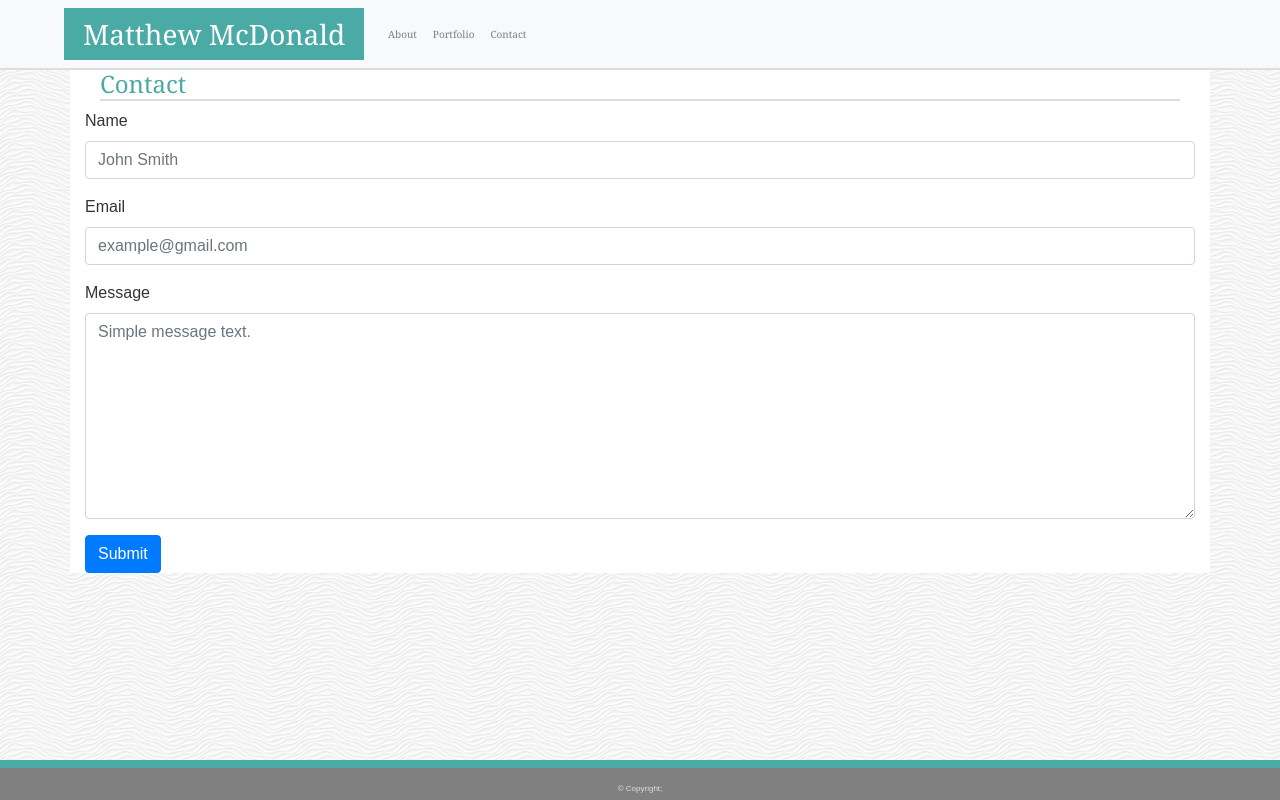
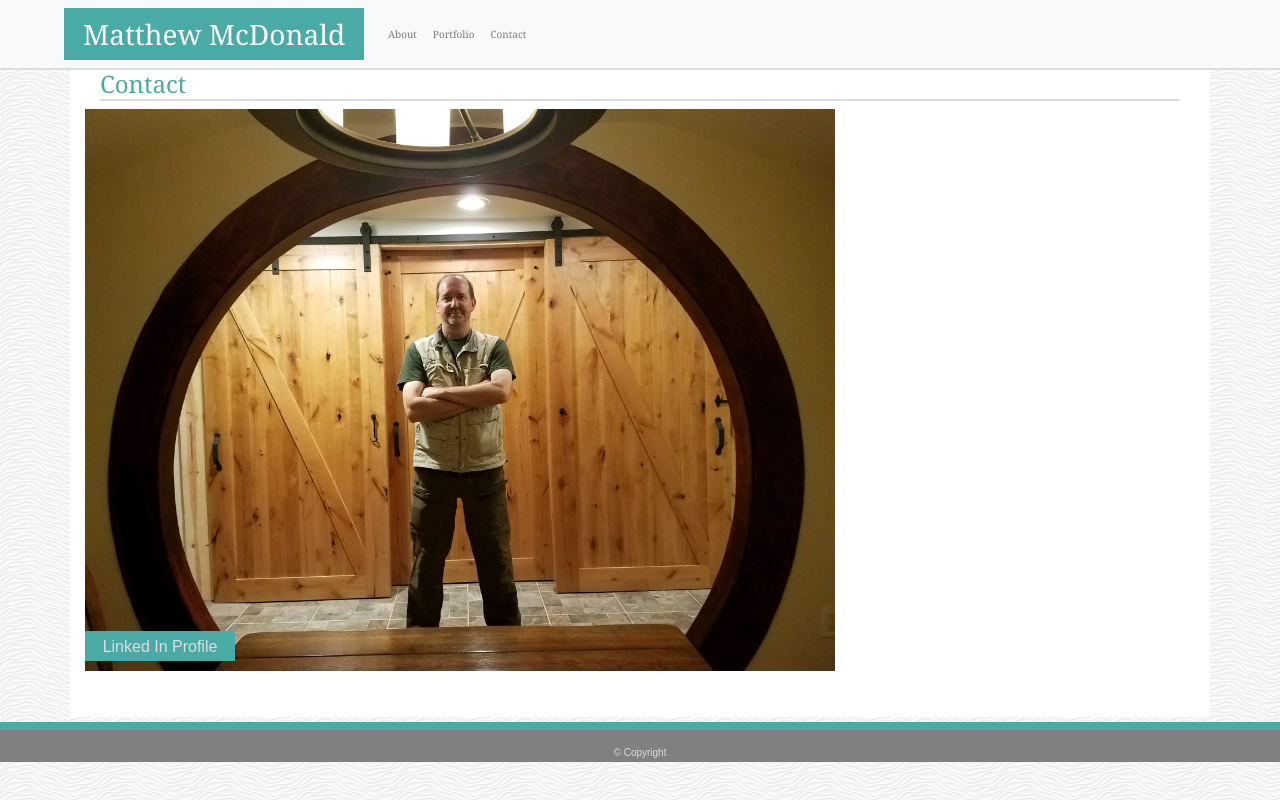
Before and after one commit to MatthewShawn/Bootstrap-Portfolio, a plain HTML site: page contact.html in a window 1280 px wide. Drawn offline with nearby package versions, Linux system fonts and the light colour scheme.

Commit message:
final portfolio...probably

```diff
--- a/contact.html
+++ b/contact.html
@@ -46,28 +46,19 @@
 
 
         <form>
-            <div class="form-group">
-                <label for="theirName">Name</label>
-                <input type="text" class="form-control" id="theirName" aria-describedby="Name" placeholder="John Smith">
+            <div class="row">
+
+                <div class="col-lg-12 mb-12 mr-12">
+                    <a href="https://www.linkedin.com/in/matthew-mcdonald-611ba311/"><img class=big-door src="images/round_door.jpg" alt="Matt Door"></a>
+                    <p class="box-label">Linked In Profile</p>
+                </div>
 
             </div>
-            <div class="form-group">
-                <label for="theirEmail">Email</label>
-                <input type="email" class="form-control" id="theirEmail" placeholder="example@gmail.com">
-            </div>
-
-            <div class="form-group">
-                <label for="exampleFormControlTextarea1">Message</label>
-                <textarea class="form-control" id="theirMessage" rows="8" placeholder="Simple message text."></textarea>
-            </div>
-            <button type="submit" class="btn btn-primary">Submit</button>
-        </form>
     </div>
 
-    <footer class="footer">
-        &copy Copyright;
+    <footer class="page-footer">
+        <div class="footer-copyright">&copy Copyright </div>
     </footer>
-
 </body>
 
 </html>
--- a/css/style.css
+++ b/css/style.css
@@ -146,6 +146,14 @@ a:hover {
     border: 2px solid black;
 }
 
+.big-door {
+    display: bock;
+    max-width: 750px;
+    max-height: 750px;
+    width: auto;
+    height: auto;
+}
+
 .box-label {
     position: relative;
     z-index: 20;
@@ -178,9 +186,18 @@ body {
 }
 
 footer {
-    position: absolute;
-    bottom: 0;
+    /* position: absolute;
+   // bottom: 0;*/
     width: 100%;
+    border-style: solid none none none;
+    border-top-color: #4aaaa5;
+    border-top-width: 8px;
+    background-color: grey;
+    text-align: center;
+    font-size: 10px;
+    height: 40px;
+    color: #dddddd;
+    padding-top: 15px;
 }
 
 
```
Also changed, not shown: index.html (+3 -3 lines), portfolio.html (+32 -17 lines), images/blue.jpg (added), images/food.jpg (added), images/gandalf.jpg (added), images/train.jpg (added).
